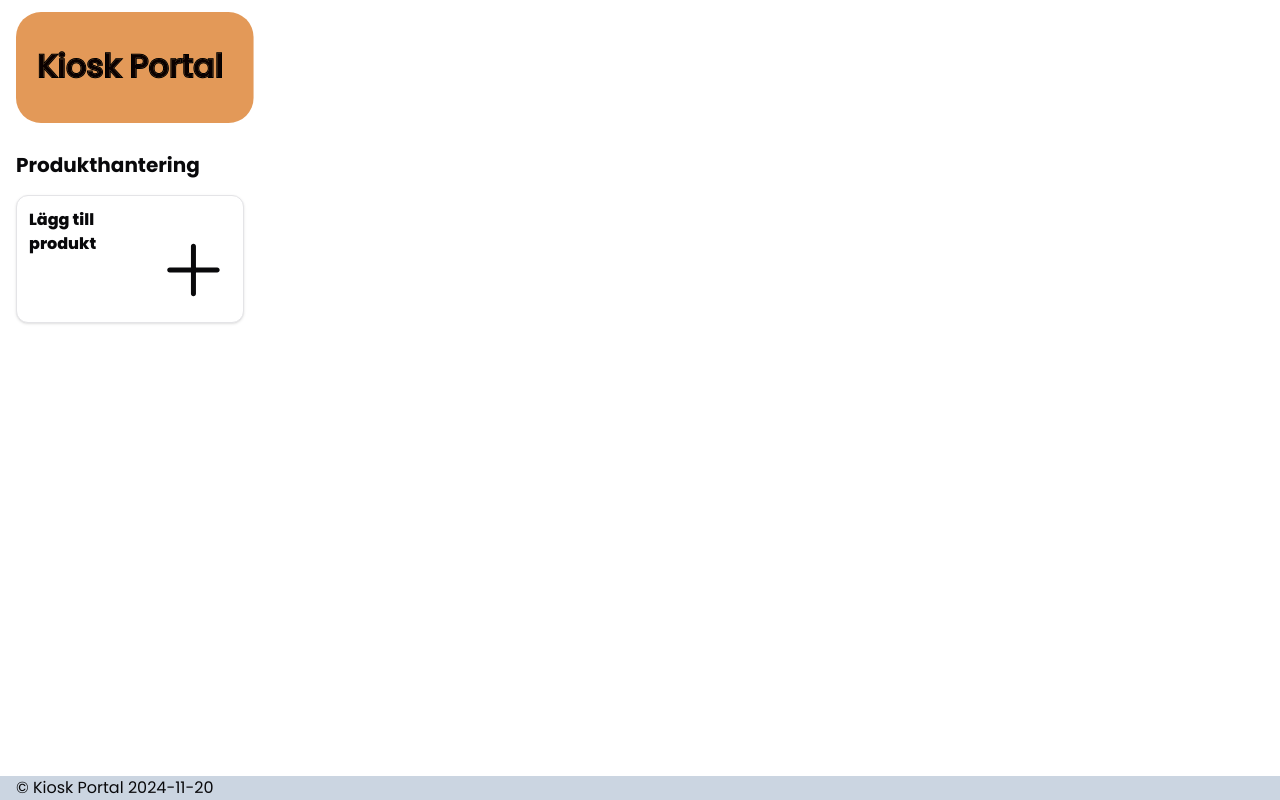
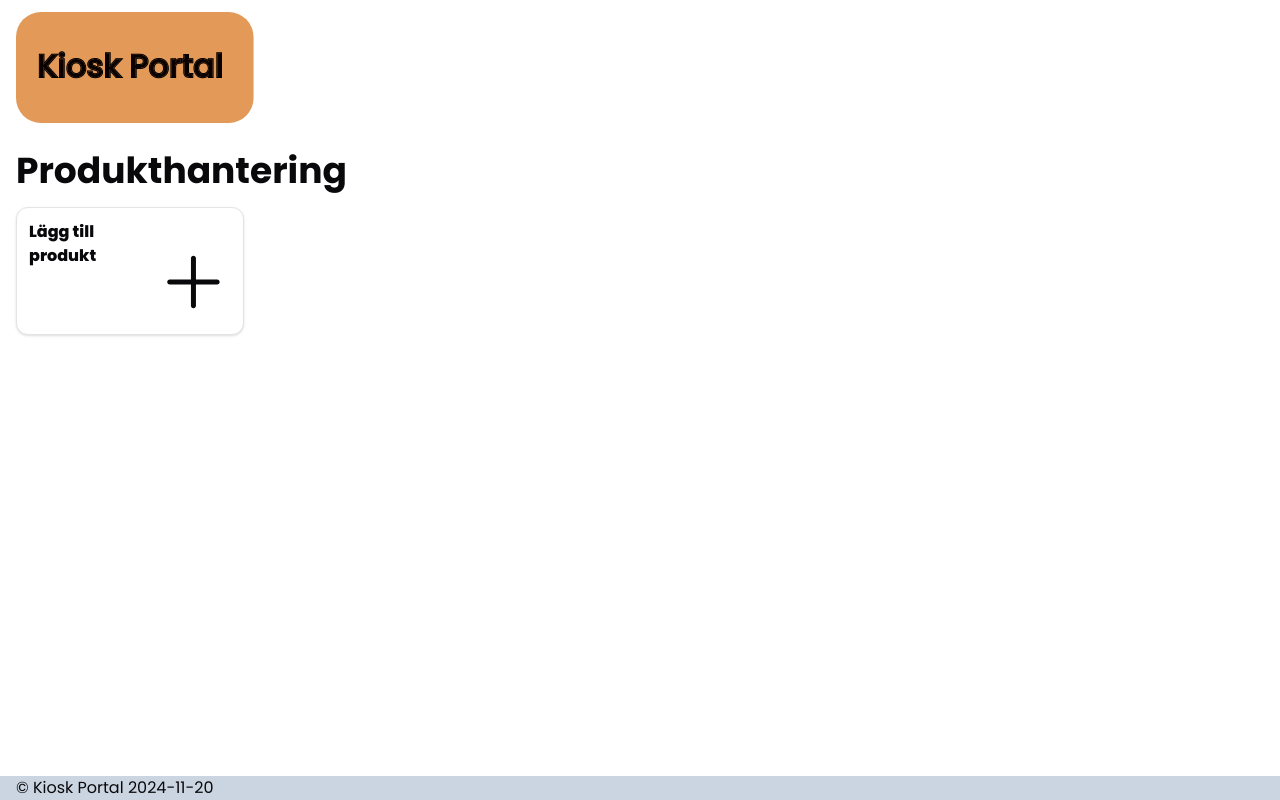
Before and after one commit to Camilla-bjorkcom/kioskportal-orebrocupen, a React (Vite) app: page /producthandler in a window 1280 px wide. Built offline with nearby package versions, Linux system fonts and the light colour scheme.

Commit message:
producthandler started

```diff
--- a/src/pages/ProductHandler.tsx
+++ b/src/pages/ProductHandler.tsx
@@ -7,7 +7,7 @@ function ProductHandler() {
   return (
     <section>
       <div className="container mx-auto px-4 flex-row items-center">
-        <h2 className="font-bold text-xl my-4">Produkthantering</h2>
+        <h2 className="font-bold text-4xl my-4">Produkthantering</h2>
 
     <button className="rounded-xl border bg-card text-card-foreground shadow aspect-video h-32 flex p-3">
       <h3 className="font-extrabold text-left">Lägg till produkt</h3>
```
